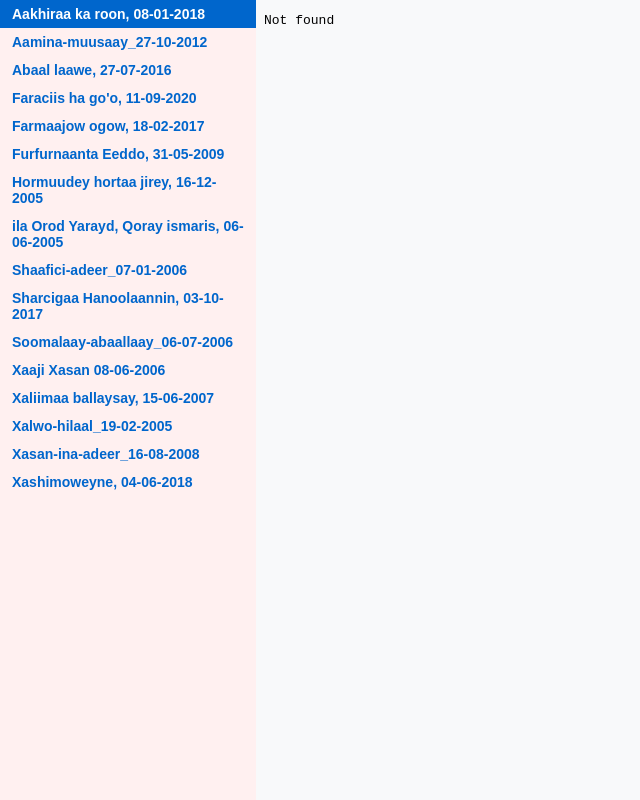
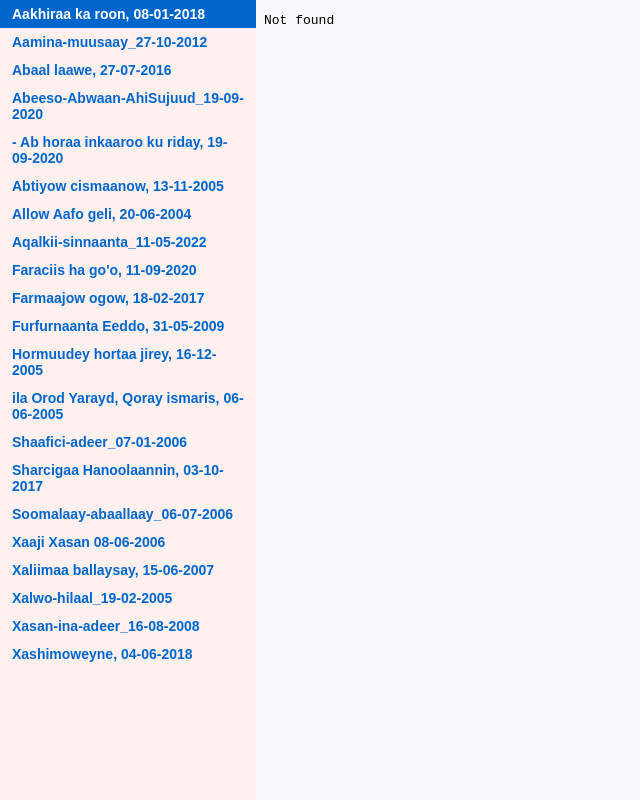
Before and after one commit to aamaguulgit/aamaguulNet, a plain HTML site: page 0_FrmGbyku.html in a window 1280 px wide. Shown: the whole page, without its empty margins (0-640 px from the left). Drawn offline with Linux system fonts and the light colour scheme; files that its build step writes are made by us from their sources.

Commit message:
Add files via upload

```diff
--- a/0_FrmGbyku.html
+++ b/0_FrmGbyku.html
@@ -14,6 +14,11 @@ loads the HTML file inside the RIGHT iframe-->
 <a href="htmfiles/Aakhiraa-ka-roon_08-01-2018.html" target="content-window">Aakhiraa ka roon, 08-01-2018</a>
 <a href="htmfiles/aamina-muusaay_27-10-2012.html" target="content-window">Aamina-muusaay_27-10-2012</a>
 <a href="htmfiles/Abaal-laawe_27-07-2016.html" target="content-window">Abaal laawe, 27-07-2016</a>
+<a href="htmfiles/Abeeso-Abwaan-AhiSujuud_19-09-2020.html" target="content-window">Abeeso-Abwaan-AhiSujuud_19-09-2020</a>
+<a href="htmfiles/Ab-horaa-inkaaroo-ku-riday_19-09-2020.html" target="content-window">- Ab horaa inkaaroo ku riday, 19-09-2020</a>
+<a href="htmfiles/Abtiyow-cismaanow_13-11-2005.html" target="content-window">Abtiyow cismaanow, 13-11-2005</a>
+<a href="htmfiles/Allow-Aafo-geli_20-06-2004.html" target="content-window">Allow Aafo geli, 20-06-2004</a>
+<a href="htmfiles/Aqalkii-sinnaanta_11-05-2022.html" target="content-window">Aqalkii-sinnaanta_11-05-2022</a>
 <a href="htmfiles/Faraciis-ha-go'o-kii-kufsada_11-09-2020.html" target="content-window">Faraciis ha go'o, 11-09-2020</a>
 <a href="htmfiles/Farmaajow-ogow_18-02-2017.html" target="content-window">Farmaajow ogow, 18-02-2017</a>
 <a href="htmfiles/Furfurnaanta-eeddo_31-05-2009.html" target="content-window">Furfurnaanta Eeddo, 31-05-2009</a>
@@ -28,11 +33,6 @@ loads the HTML file inside the RIGHT iframe-->
 <a href="htmfiles/Xasan-ina-adeer_16-08-2008.html" target="content-window">Xasan-ina-adeer_16-08-2008</a>
 <a href="htmfiles/Xashimoweyne_04-06-2018.html" target="content-window">Xashimoweyne, 04-06-2018</a>
 
-<a href="htmfiles/.html" target="content-window"></a>
-<a href="htmfiles/.html" target="content-window"></a>
-<a href="htmfiles/.html" target="content-window"></a>
-<a href="htmfiles/.html" target="content-window"></a>
-<a href="htmfiles/.html" target="content-window"></a>
 <a href="htmfiles/.html" target="content-window"></a>
 <a href="htmfiles/.html" target="content-window"></a>
 <a href="htmfiles/.html" target="content-window"></a>
```
